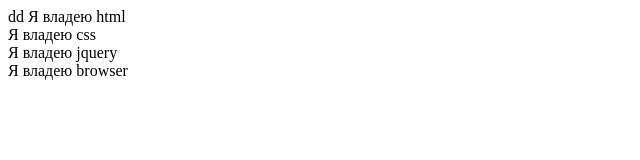
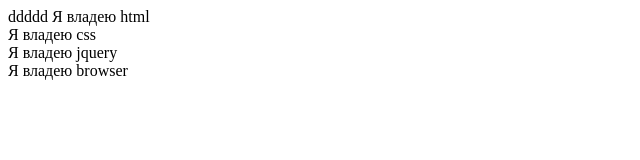
Before and after one commit to adamaka47/ReposGarbage, a plain HTML site: page index.html in a window 1280 px wide. Shown: the full height of the page, 0-640 px from the left. Drawn offline with Linux system fonts and the light colour scheme.

Commit message:
Второй коммит

```diff
--- a/index.html
+++ b/index.html
@@ -14,7 +14,7 @@
 <body>
 
 
-dd
+ddddd
 	<script src="script.js"></script>
 </body>
 </html>
```
